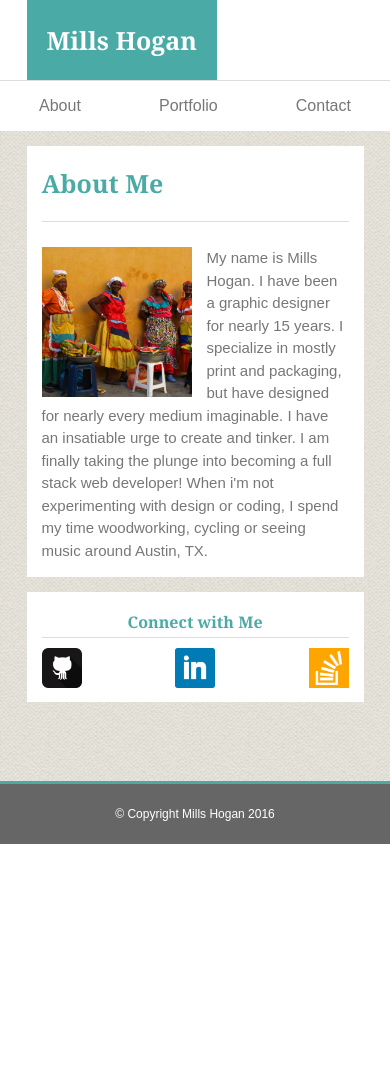
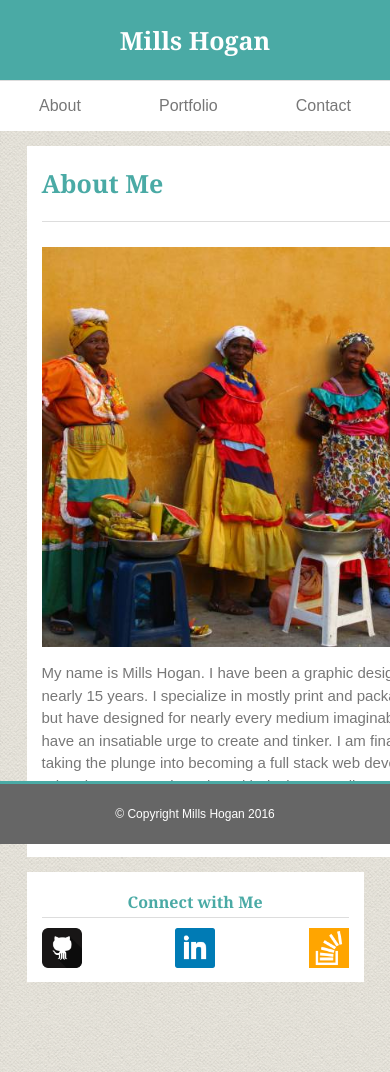
Before and after one commit to mchogan7/Responsive-Portfolio, a PHP site: page /index.php in a window 390 px wide; the page is wider, and only the part inside the window is pictured. Before the commit the page ends 844 px from the top of that part, so only its background shows below. Run offline with PHP 8.4, Linux system fonts and the light colour scheme.

Commit message:
Made responsive. Badly.

```diff
--- a/contact.html
+++ b/contact.html
@@ -5,8 +5,9 @@
   <head>
 
     <title>Mills Hogan Portfolio</title>
+    <meta name="viewport" content="width=device-width, initial-scale=1.0">
+    <link rel="stylesheet" type="text/css" href="css/reset.css">
     <link rel="stylesheet" type="text/css" href="css/style.css">
-    <link rel="stylesheet" type="text/css" href="css/reset.css">
     <meta charset="utf-8" />
   </head>
 
--- a/css/style.css
+++ b/css/style.css
@@ -7,16 +7,15 @@
 
 .MyLogo {
 	background-color: #4aaaa5;
-	flex-grow: 1;
 	height: 80px;
 	display: flex;
 	text-align: center;
 	justify-content: center;
-	flex-direction: column;
 	color: white;
 	font-size: 25px;
 	margin-left: 7px;
 	float: left;
+	line-height: 80px;
 	font-family: 'Georgia', Times, Times New Roman, serif;
 	font-weight: bold;
 	padding-left: 20px;
@@ -81,33 +80,6 @@
 	height: 50px;
 }
 
-@media (max-width: 828px) {
-  .mainContainer {
-    flex: 1;
-  }
-
-  .connectContainer{
-  	width: 100%;
-  }
-
-  .nav{
-  	display:none !important;
-  }
-
-  .mobileNav {
-  	display:flex;
-  }
-
-  .myLogo{
-  	 width: 100% !important;
-  }
-
-  .portfolioItem {
-  	max-width: 100% !important;
-  	margin-right: 0px;
-  }
-
-}
 
 main {
 	padding-left: 5vw;
@@ -164,7 +136,7 @@
 	flex-flow: wrap;
 	margin-left: 7px;
 	margin-right: 7px;
-	margin-bottom: 60px;
+	margin-bottom: 15px;
 }
 
 
@@ -280,7 +252,7 @@
 	padding: 15px;
 	padding-bottom: 0px;
 	flex: 7 0 400px;
-	margin-bottom: 60px;
+	margin-bottom: 15px;
 	margin-left: 7px;
 	margin-right: 7px;
 	justify-content: space-between;
@@ -292,3 +264,72 @@
 	.menu:hover {
 		color: #4aaaa5;
 	}
+
+	@media screen and (max-width: 980px) {
+
+		.myImage {
+		display: block;
+		float: none;
+		width: 100%;
+		}
+
+		.portfolioItem{
+			max-width: 100%;
+			display: block;
+			margin-right: 0;
+		}
+	}
+
+		@media screen and (max-width: 768px) {
+
+		.myImage{
+		float: left;
+		width: 40%;
+		}
+
+		.connectContainer{
+
+		}
+
+		.portfolioItem{
+			max-width: 47%;
+			display: inline-block;
+		}
+	}
+
+		@media screen and (max-width: 640px) {
+
+		.myImage {
+			float: none;
+			width: 100%;
+			margin-bottom: 15px;
+		}
+
+		.nav {
+			display: none;
+		}
+
+		.mobileNav{
+			display: flex;
+		}
+
+		.MyLogo {
+			display: inline-block;
+			width: 100%;
+			float: none;
+			margin: 0;
+			padding: 0;
+
+		}
+
+		.header {
+			display: block;
+			padding-left: 0;
+		}
+
+		.portfolioItem {
+			max-width: 100%;
+			display: block;
+			margin-right: 0;
+		}
+	}
--- a/index.html
+++ b/index.html
@@ -5,9 +5,10 @@
   <head>
 
     <title>Mills Hogan Portfolio</title>
+    <meta name="viewport" content="width=device-width, initial-scale=1.0">
+	<link rel="stylesheet" type="text/css" href="css/reset.css">
     <link rel="stylesheet" type="text/css" href="css/style.css">
-    <link rel="stylesheet" type="text/css" href="css/reset.css">
-    <meta charset="utf-8" />
+	<meta charset="utf-8" />
   </head>
 
   <body>
--- a/portfolio.html
+++ b/portfolio.html
@@ -5,8 +5,9 @@
   <head>
 
     <title>Mills Hogan Portfolio</title>
+    <meta name="viewport" content="width=device-width, initial-scale=1.0">
+	<link rel="stylesheet" type="text/css" href="css/reset.css">
     <link rel="stylesheet" type="text/css" href="css/style.css">
-    <link rel="stylesheet" type="text/css" href="css/reset.css">
     <meta charset="utf-8" />
   </head>
 
```
